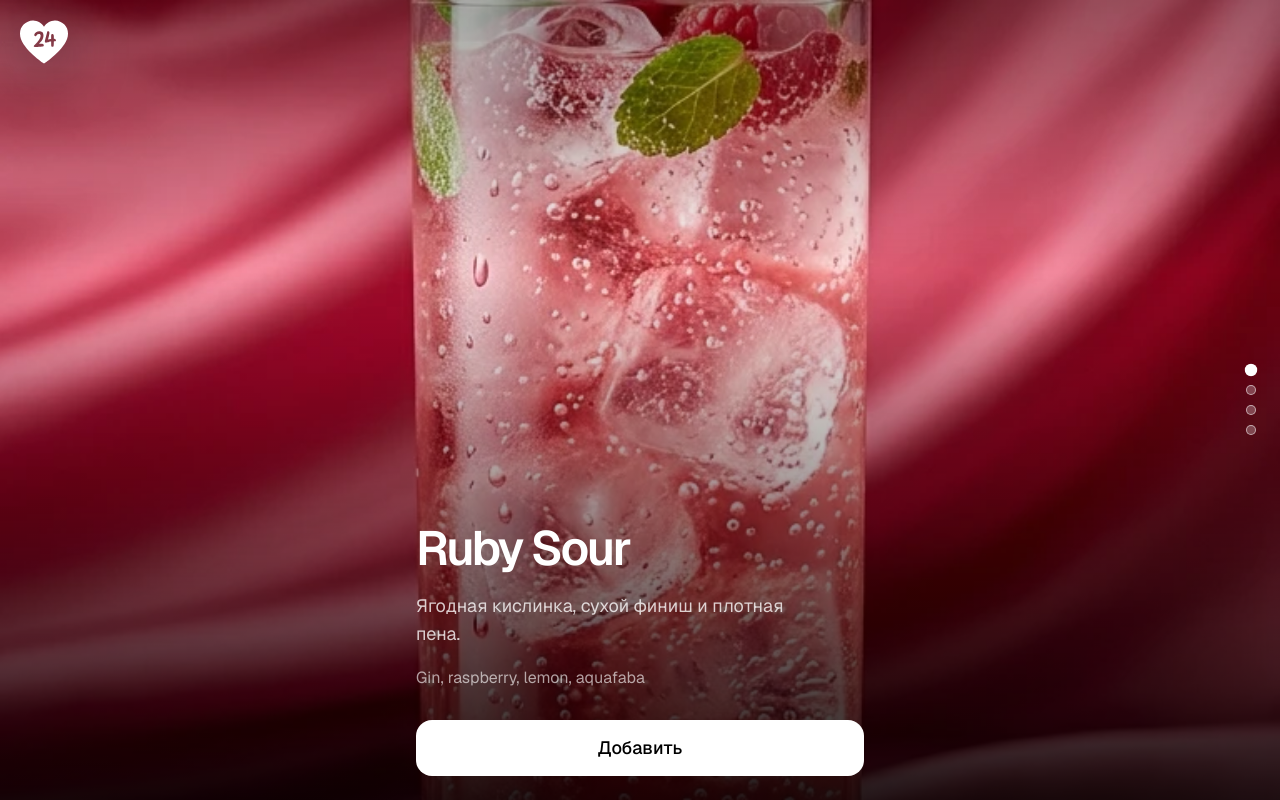
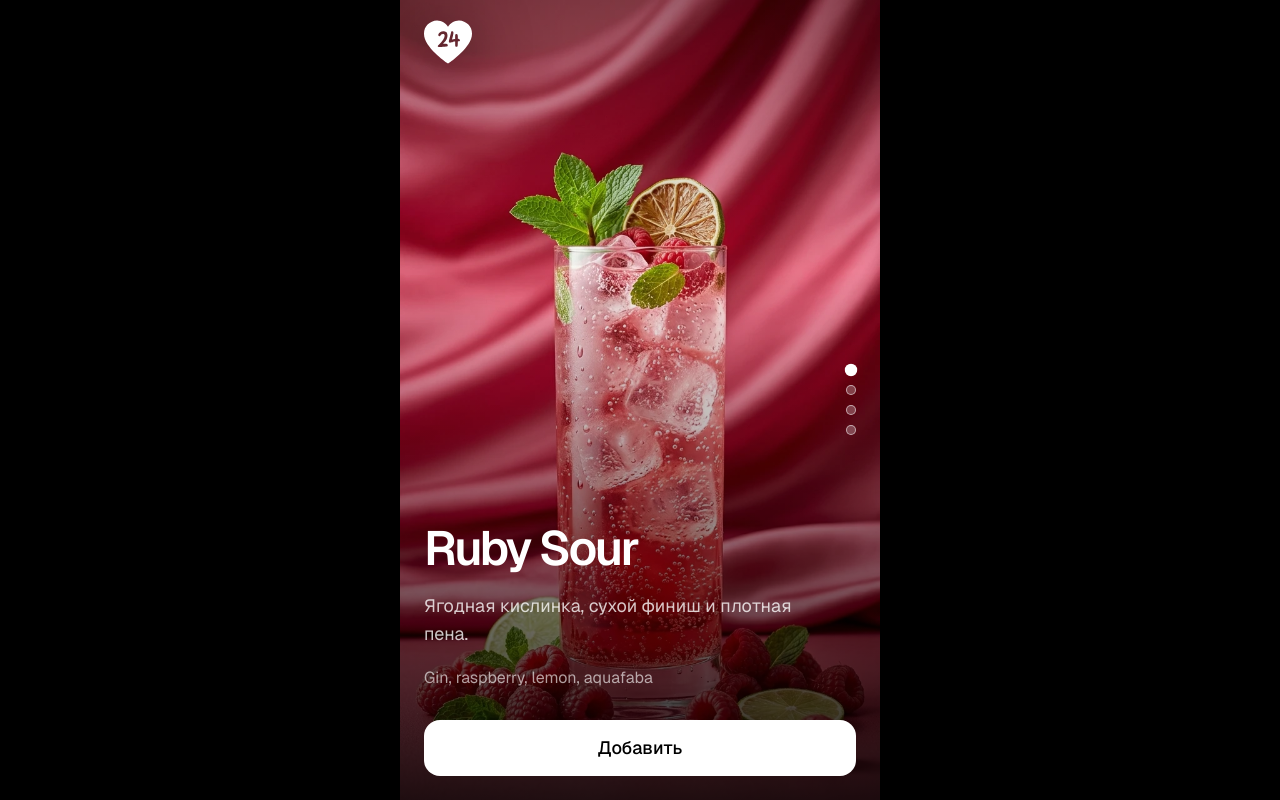
Before and after one commit to baleevskikh/wedbar, a Next.js app: page / in a window 1280 px wide. Built offline with nearby package versions, Linux system fonts and the light colour scheme.

Commit message:
Рефакторинг

```diff
--- a/src/app/cart/page.tsx
+++ b/src/app/cart/page.tsx
@@ -55,7 +55,7 @@ export default function CartPage() {
 
       {selectedItems.length > 0 ? (
         <>
-          <div className="mx-auto flex min-h-[calc(100dvh-190px)] max-w-md flex-col px-4 pb-5 sm:px-6">
+          <div className="flex min-h-[calc(100dvh-190px)] flex-col px-4 pb-5 sm:px-6">
             <div className="space-y-3 pb-5">
               {selectedItems.map(({ drink, qty }) => (
                 <article
@@ -121,7 +121,7 @@ export default function CartPage() {
           </div>
 
           <footer className="sticky bottom-0 z-20 w-full bg-white/[0.08] px-4 pb-[calc(env(safe-area-inset-bottom)+14px)] pt-3 backdrop-blur-md sm:px-6">
-            <div className="mx-auto max-w-md">
+            <div>
               <SlideToOrder onComplete={submitOrderPreview} />
               {isSubmitted ? (
                 <p className="mt-3 rounded-2xl bg-white px-4 py-3 text-sm font-medium leading-5 text-black">
@@ -133,7 +133,7 @@ export default function CartPage() {
           </footer>
         </>
       ) : (
-        <div className="mx-auto flex min-h-[calc(100dvh-92px)] max-w-md flex-col px-4 pb-[calc(env(safe-area-inset-bottom)+18px)] sm:px-6">
+        <div className="flex min-h-[calc(100dvh-92px)] flex-col px-4 pb-[calc(env(safe-area-inset-bottom)+18px)] sm:px-6">
           <div className="grid flex-1 place-items-center py-16 text-center">
             <div>
               <p className="text-sm font-medium uppercase tracking-[0.18em] text-white/42">
@@ -163,7 +163,7 @@ export default function CartPage() {
 function CartHeader({ onClearCart }: { onClearCart: () => void }) {
   return (
     <header className="sticky top-0 z-20 bg-[linear-gradient(180deg,rgba(0,0,0,0.92),rgba(0,0,0,0.72)_72%,rgba(0,0,0,0))] px-4 pb-5 pt-[calc(env(safe-area-inset-top)+18px)] backdrop-blur-sm sm:px-6">
-      <div className="relative mx-auto flex min-h-11 max-w-md items-center justify-between">
+      <div className="relative flex min-h-11 items-center justify-between">
         <Link
           className="relative z-10 inline-flex min-h-11 items-center text-white/72 transition active:scale-[0.98] active:text-white"
           href="/"
--- a/src/app/globals.css
+++ b/src/app/globals.css
@@ -4,6 +4,7 @@
   color-scheme: dark;
   --background: #000000;
   --foreground: #ffffff;
+  --content-max-width: 480px;
 }
 
 @theme inline {
--- a/src/app/layout.tsx
+++ b/src/app/layout.tsx
@@ -27,7 +27,11 @@ export default function RootLayout({
       lang="ru"
       className={`${geistSans.variable} ${geistMono.variable} h-full antialiased`}
     >
-      <body className="min-h-full flex flex-col">{children}</body>
+      <body className="min-h-full bg-black">
+        <div className="mx-auto min-h-dvh w-full max-w-[var(--content-max-width)] overflow-hidden bg-black">
+          {children}
+        </div>
+      </body>
     </html>
   );
 }
--- a/src/app/page.tsx
+++ b/src/app/page.tsx
@@ -80,7 +80,7 @@ export default function HomePage() {
       onScroll={updateActiveDrink}
       ref={scrollRef}
     >
-      <header className="pointer-events-none fixed inset-x-4 top-[calc(env(safe-area-inset-top)+20px)] z-30 flex h-11 items-center justify-between gap-4 sm:left-5 sm:right-6">
+      <header className="pointer-events-none fixed left-1/2 top-[calc(env(safe-area-inset-top)+20px)] z-30 flex h-11 w-full max-w-[var(--content-max-width)] -translate-x-1/2 items-center justify-between gap-4 px-4 sm:px-6">
         <div className="text-white drop-shadow-[0_10px_28px_rgba(0,0,0,0.55)]">
           <LogoMark className="h-11 w-12" />
         </div>
@@ -88,7 +88,7 @@ export default function HomePage() {
         {totalDrinks > 0 ? (
           <Link
             aria-label={`Перейти в корзину, ${totalDrinks} напитков`}
-            className="pointer-events-auto flex h-11 max-w-[calc(100vw-96px)] items-center gap-2 rounded-full border border-white/70 bg-white pl-3.5 pr-2 text-black shadow-[0_12px_32px_rgba(0,0,0,0.24)] backdrop-blur-md transition active:scale-[0.98]"
+            className="pointer-events-auto flex h-11 max-w-[calc(100%_-_96px)] items-center gap-2 rounded-full border border-white/70 bg-white pl-3.5 pr-2 text-black shadow-[0_12px_32px_rgba(0,0,0,0.24)] backdrop-blur-md transition active:scale-[0.98]"
             href="/cart"
           >
             <CartIcon className="h-5 w-5 shrink-0" />
@@ -114,7 +114,7 @@ export default function HomePage() {
 
       <div
         aria-label="Навигация по напиткам"
-        className="fixed right-4 top-1/2 z-20 flex -translate-y-1/2 flex-col items-center gap-2.5 sm:right-6"
+        className="pointer-events-none fixed left-1/2 top-1/2 z-20 flex w-full max-w-[var(--content-max-width)] -translate-x-1/2 -translate-y-1/2 flex-col items-end gap-2.5 px-4 sm:px-6"
       >
         {drinks.map((drink, index) => {
           const isActive = index === activeDrinkIndex;
@@ -125,6 +125,7 @@ export default function HomePage() {
               aria-label={`Перейти к ${drink.name}`}
               className={[
                 "h-2.5 w-2.5 rounded-full border border-white/55 transition",
+                "pointer-events-auto",
                 "focus-visible:outline focus-visible:outline-2 focus-visible:outline-offset-4 focus-visible:outline-white",
                 isActive
                   ? "scale-125 bg-white"
@@ -205,7 +206,7 @@ function DrinkSection({
       <div className="absolute inset-0 bg-[linear-gradient(180deg,rgba(0,0,0,0.34),rgba(0,0,0,0)_34%,rgba(0,0,0,0.86)_100%)]" />
 
       <div className="absolute bottom-0 left-0 right-0 px-4 pb-[calc(env(safe-area-inset-bottom)+16px)] sm:px-6 sm:pb-6">
-        <div className="mx-auto max-w-md">
+        <div>
           <h1 className="text-5xl font-semibold leading-[0.95] tracking-[-0.055em] text-white">
             {drink.name}
           </h1>
```
